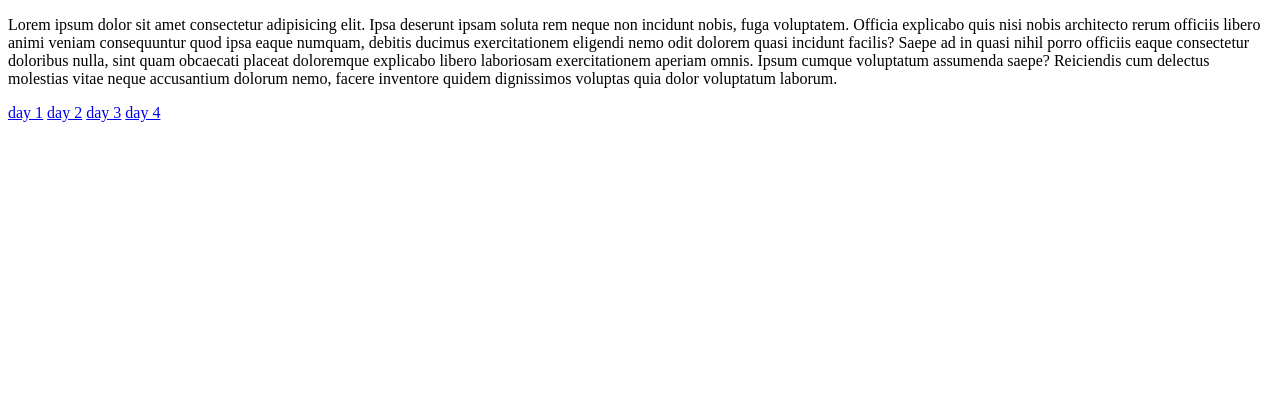
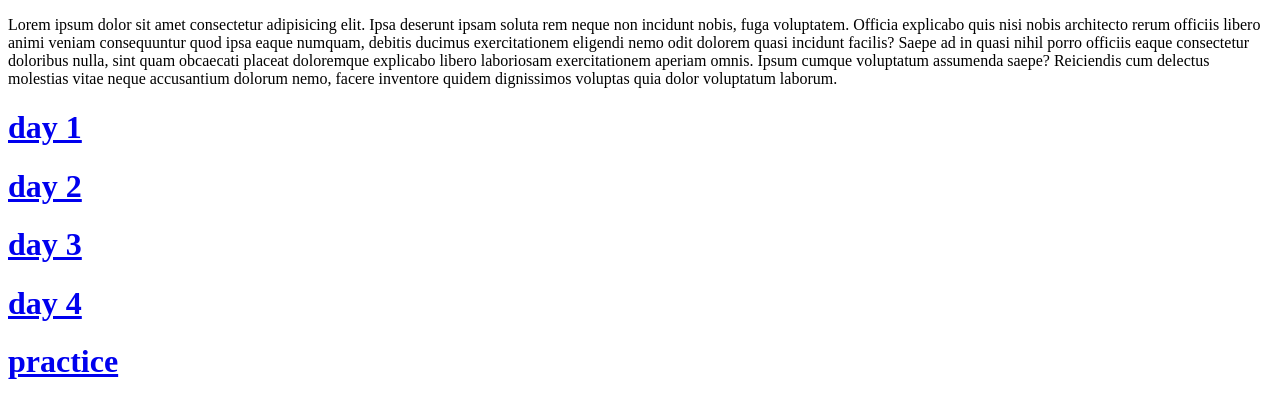
Before and after one commit to Anupamsubedi1/web-to-javaspt, a plain HTML site: page index.html in a window 1280 px wide. Drawn offline with Linux system fonts and the light colour scheme.

Commit message:
add all codes to git

```diff
--- a/index.html
+++ b/index.html
@@ -15,10 +15,21 @@
       libero laboriosam exercitationem aperiam omnis. Ipsum cumque voluptatum assumenda saepe? Reiciendis cum delectus
       molestias vitae neque accusantium dolorum nemo, facere inventore quidem dignissimos voluptas quia dolor voluptatum
       laborum.</p>
-    <a href="day 1/index.html"> day 1</a>
-    <a href="day 2/index.html"> day 2</a>
-    <a href="day 3/practice.html">day 3</a>
-    <a href="day 4/index.html">day 4</a>
+    <a href="day 1/index.html">
+      <h1>day 1</h1>
+    </a>
+    <a href="day 2/index.html">
+      <h1> day 2</h1>
+    </a>
+    <a href="day 3/practice.html">
+      <h1>day 3</h1>
+    </a>
+    <a href="day 4/index.html">
+      <h1>day 4</h1>
+    </a>
+    <a href="day 1/Practice.html">
+      <h1>practice</h1>
+    </a>
   </body>
 
 </html>
```
